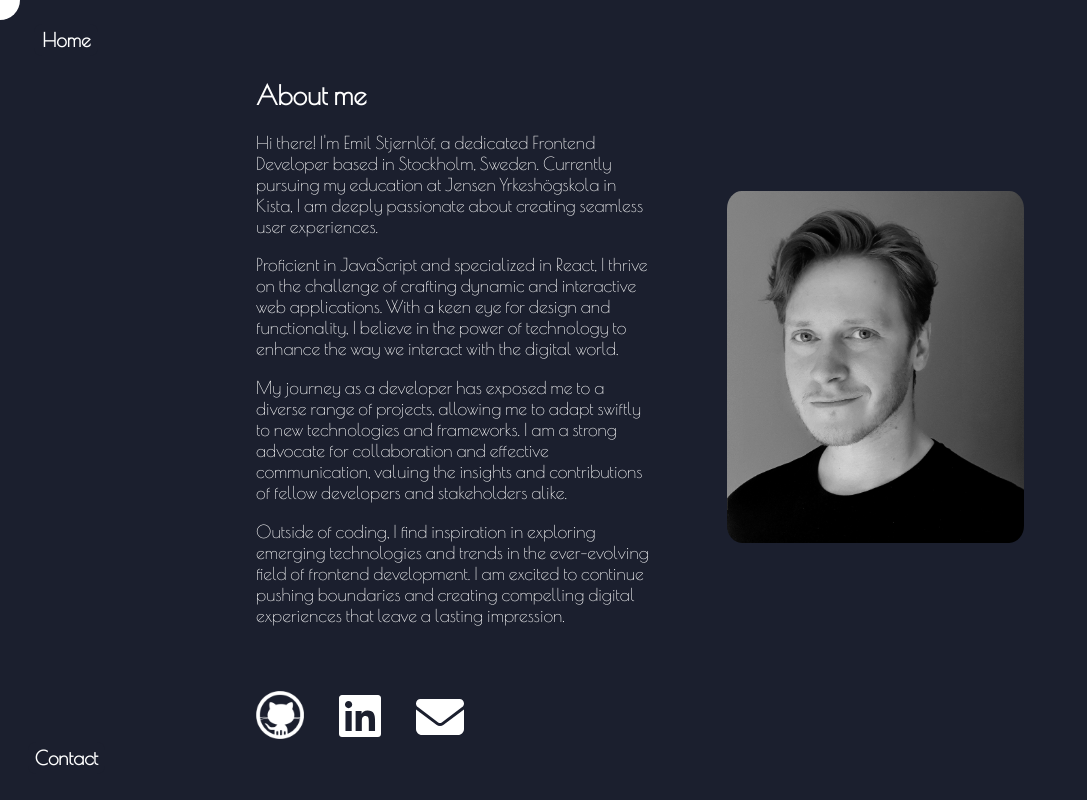
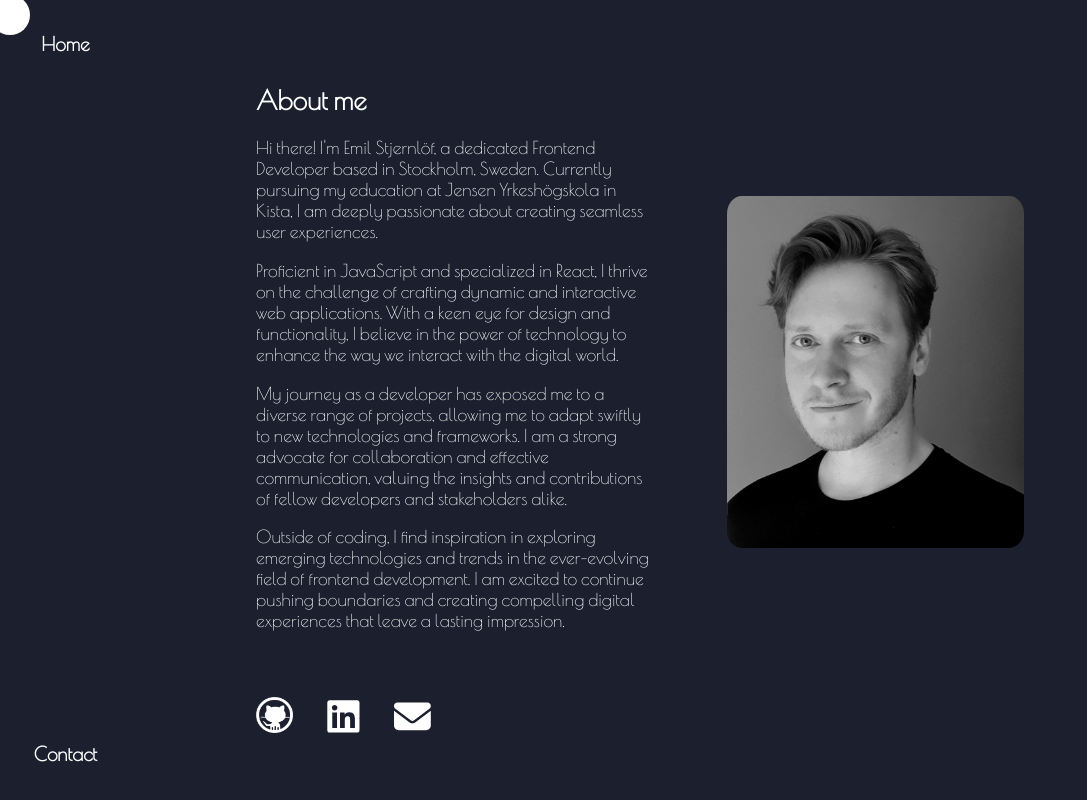
Before and after one commit to starleafer/My-portfolio, a React (Vite) app in the folder workspace/: page /about in a window 1280 px wide. Shown: the whole page, without its empty margins (0-1087 px from the left). Built offline with nearby package versions, Linux system fonts and the light colour scheme; a web font is replaced by a local one.

Commit message:
Refactor color usage to use CSS variables and update hover effects for improved consistency

```diff
--- a/workspace/src/App.jsx
+++ b/workspace/src/App.jsx
@@ -24,8 +24,9 @@ function App() {
   const [bgColor, setBgColor] = useState("");
   const [showSplash, setShowSplash] = useState(false);
 
-  const [isHovering, setIsHovering] = useState(false);
   const [isMouseDown, setIsMouseDown] = useState(false);
+  const [isHoveringCards, setIsHoveringCards] = useState(false);
+  const [isHoverButton, setIsHoverButton] = useState(false);
   const [cursorColor, setCursorColor] = useState("");
   const [cursorHoverColor, setCursorHoverColor] = useState("");
   const [cursorVisible, setCursorVisible] = useState(true);
@@ -33,7 +34,7 @@ function App() {
 
   const { x, y } = useMousePosition();
 
-  const size = isHovering ? 80 : isMouseDown ? 25 : isHovering && isMouseDown ? 25 : 40;
+  const size = isHoveringCards ? 80 : isMouseDown ? 25 : isHoverButton ? 40 : 40;
 
   const home = "/";
   const cleaning = "/cleaning";
@@ -60,7 +61,7 @@ function App() {
         break;
       case webbshop:
         pathColor = "var(--greenish)";
-        secondaryColor = "bisque";
+        secondaryColor = "var(--bisque)";
         break;
       case chatapp:
         pathColor = "var(--light-purple)";
@@ -82,6 +83,7 @@ function App() {
     setTimeout(() => {
       setBgColor(pathColor);
       setCursorOpacity(1);
+      setCursorHoverColor();
     }, 300);
     setCursorColor(secondaryColor);
 
@@ -112,14 +114,6 @@ function App() {
     };
   }, []);
 
-  const handleMouseEnter = () => {
-    setIsHovering(true);
-  };
-
-  const handleMouseLeave = () => {
-    setIsHovering(false);
-  };
-
   return (
     <>
       {showSplash ? (
@@ -129,7 +123,8 @@ function App() {
           <CustomCursor
             x={x}
             y={y}
-            isHovering={isHovering}
+            isHoverButton={isHoverButton}
+            isHoveringCards={isHoveringCards}
             cursorColor={cursorColor}
             cursorHoverColor={cursorHoverColor}
             size={size}
@@ -142,8 +137,8 @@ function App() {
                     path={home}
                     element={
                       <ScrollContainer>
-                        <Buttons path={home} />
-                        <Mainpage setCursorHoverColor={setCursorHoverColor} setIsHovering={setIsHovering} />
+                        <Buttons path={home} setIsHoverButton={setIsHoverButton} />
+                        <Mainpage setCursorHoverColor={setCursorHoverColor} setIsHoveringCards={setIsHoveringCards} />
                       </ScrollContainer>
                     }
                   />
@@ -151,7 +146,7 @@ function App() {
                     path={cleaning}
                     element={
                       <ScrollContainer className="scrollCleaning">
-                        <Buttons path={cleaning} />
+                        <Buttons path={cleaning} setIsHoverButton={setIsHoverButton} />
                         <Cleaning />
                       </ScrollContainer>
                     }
@@ -160,7 +155,7 @@ function App() {
                     path={chatapp}
                     element={
                       <ScrollContainer className="scrollChatApp">
-                        <Buttons path={chatapp} />
+                        <Buttons path={chatapp} setIsHoverButton={setIsHoverButton} />
                         <ChatApp />
                       </ScrollContainer>
                     }
@@ -169,7 +164,7 @@ function App() {
                     path={webbshop}
                     element={
                       <ScrollContainer className="scrollWebbShop">
-                        <Buttons path={webbshop} />
+                        <Buttons path={webbshop} setIsHoverButton={setIsHoverButton} />
                         <WebbShop />
                       </ScrollContainer>
                     }
@@ -178,7 +173,7 @@ function App() {
                     path={movieapp}
                     element={
                       <ScrollContainer className="scrollMovies">
-                        <Buttons path={movieapp} />
+                        <Buttons path={movieapp} setIsHoverButton={setIsHoverButton} />
                         <MovieApp />
                       </ScrollContainer>
                     }
@@ -187,7 +182,7 @@ function App() {
                     path={tictactoe}
                     element={
                       <ScrollContainer>
-                        <Buttons path={tictactoe} />
+                        <Buttons path={tictactoe} setIsHoverButton={setIsHoverButton} />
                         <TicTacToe />
                       </ScrollContainer>
                     }
--- a/workspace/src/components/Buttons.jsx
+++ b/workspace/src/components/Buttons.jsx
@@ -4,7 +4,7 @@ import styled, { css, keyframes } from "styled-components";
 import { motion as m } from "framer-motion";
 import { useCardContext } from '../context/CardContext';
 
-function Buttons({ about }) {
+function Buttons({ about, setIsHoverButton }) {
   const [copySuccessMessage, setCopySuccessMessage] = useState("");
   const [isContactActive, setIsContactActive] = useState(false);
   const [isClicked, setIsClicked] = useState(false);
@@ -99,7 +99,9 @@ function Buttons({ about }) {
               about={about}
               onClick={() => handleClick('/', 'white')}
               className={`${worksclass} ${lightmode}`}
-            >
+              // onMouseEnter={() => setIsHoverButton(true)}
+              // onMouseLeave={() => setIsHoverButton(false)}
+                      >
               Home
             </StyledButton>
           </>
@@ -112,7 +114,9 @@ function Buttons({ about }) {
             about={about}
             onClick={() => handleClick('/about', 'var(--dark)')}
             className={`${aboutclass} ${lightmode}`}
-          >
+            // onMouseEnter={() => setIsHoverButton(true)}
+            // onMouseLeave={() => setIsHoverButton(false)}
+                   >
             About me
           </StyledButton>
         ) : null}
@@ -124,7 +128,9 @@ function Buttons({ about }) {
             about={about}
             onClick={copyEmail}
             className={`clicked ${lightmode}`}
-          >
+            // onMouseEnter={() => setIsHoverButton(true)}
+            // onMouseLeave={() => setIsHoverButton(false)}
+                  >
             Contact
           </StyledButton>
           {copySuccessMessage && <CopyAlert className="clicked">{copySuccessMessage}</CopyAlert>}
@@ -224,8 +230,9 @@ const ButtonContainer = styled(m.div)`
 `;
 
 const StyledButton = styled(m.button)`
-  min-width: 5vw;
-  height: 4vh;
+  /* min-width: 5vw; */
+  height: 5vh;
+  padding: 5px;
   border-radius: 8px;
   border: 1px solid transparent;
   font-size: 1.2em;
--- a/workspace/src/components/CustomCursor.jsx
+++ b/workspace/src/components/CustomCursor.jsx
@@ -2,19 +2,29 @@ import React from 'react';
 import { motion } from 'framer-motion';
 import styled from 'styled-components';
 
-const CustomCursor = ({ x, y, isHovering, cursorColor, cursorHoverColor, size }) => {
-  return (
+const CustomCursor = ({ x, y, isHoveringCards, isHoverButton, cursorColor, cursorHoverColor, size }) => {
+  const baseSize = size;
+  const expandedSize = size * 2;
+
+  const offsetX = 30;
+  const offsetY = 35;
+
+   return (
     <CursorWrapper
       animate={{
-        WebkitMaskPosition: `${x - size / 2}px ${y - size / 2}px`,
-        WebkitMaskSize: `${size}px`,
+        x: x + offsetX - (isHoverButton ? expandedSize : baseSize),
+        y: y + offsetY - (isHoverButton ? expandedSize : baseSize),
+        width: isHoverButton ? expandedSize : baseSize,
+        height: isHoverButton ? expandedSize : baseSize,
+        backgroundColor: isHoveringCards ? cursorHoverColor : cursorColor,
       }}
       transition={{
-        type: 'tween',
-        ease: 'backOut',
-        duration: 0.2
+        x: { type: 'tween', ease: 'backOut', duration: 0.4 },
+        y: { type: 'tween', ease: 'backOut', duration: 0.4 },
+        width: { type: 'tween', ease: 'backOut', duration: 0.4 },
+        height: { type: 'tween', ease: 'backOut', duration: 0.4 },
       }}
-      color={isHovering ? cursorHoverColor : cursorColor}
+      color={isHoveringCards ? cursorHoverColor : 'var(--dark)'}
     />
   );
 };
@@ -25,13 +35,12 @@ const CursorWrapper = styled(motion.div)`
   left: 0;
   width: 100vw;
   height: 100vh;
-  mask-image: url('/mask.svg');
-  mask-size: 40px;
-  mask-position: 50% 50%;
-  mask-repeat: no-repeat;
+  mask-image: none;
   background: ${props => props.color};
+  border-radius: 50%;
   pointer-events: none;
   z-index: 9999;
+
 `;
 
 export default CustomCursor;
--- a/workspace/src/components/Projectlist.jsx
+++ b/workspace/src/components/Projectlist.jsx
@@ -4,7 +4,7 @@ import Card from './Card';
 import { CardProvider, useCardContext } from '../context/CardContext';
 import {motion} from 'framer-motion'
 
-function Projectlist({setCursorHoverColor, setIsHovering}) {
+function Projectlist({setCursorHoverColor, setIsHoveringCards}) {
     const { card } = useCardContext();
 
     if (!card) {
@@ -49,7 +49,7 @@ function Projectlist({setCursorHoverColor, setIsHovering}) {
                                 backgroundColor={item.backgroundColor}
                                 image={item.image}
                                 setCursorHoverColor={setCursorHoverColor}
-                                setIsHovering={setIsHovering}
+                                setIsHoveringCards={setIsHoveringCards}
                             />
                         </MotionContainer>
                     ))}
--- a/workspace/src/components/logos/Logo.jsx
+++ b/workspace/src/components/logos/Logo.jsx
@@ -67,7 +67,7 @@ const Busters = styled.div`
 
 const SoleSoul = styled.div`
     font-size: 1.2em;
-    color: bisque;
+    color: var(--bisque);
     font-family: 'Righteous';
 `
 
@@ -88,9 +88,9 @@ const ClassChat = styled.div`
 const MovieNight = styled.div`
   font-size: 1.2em;
   font-family: "Righteous";
-  color: bisque;
+  color: var(--bisque);
   padding: 5px;
-  border: 4px solid bisque;
+  border: 4px solid var(--bisque);
   border-radius: 10px;
   text-shadow: 0 0 0.125em rgb(223, 58, 29),
    0 0 0.45em rgb(255, 42, 5);
--- a/workspace/src/components/pages/AboutMe.jsx
+++ b/workspace/src/components/pages/AboutMe.jsx
@@ -193,25 +193,25 @@ const ContactLinksContainer = styled.div`
   `;
 
 const ContactLinks = styled.img`
-  width: 3em;
-  height: 3em;
+  width: 2.3em;
+  height: 2.3em;
   transition: transform 0.3s ease;
 
     &:hover {
-      transform: scale(1.3);
+      transform: scale(1.5);
     }
 
 `;
 
 const StyledFontAwesomeIcon = styled(FontAwesomeIcon)`
   color: #ffffff;
-  width: 3em;
-  height: 3em;
+  width: 2.3em;
+  height: 2.3em;
 
   transition: transform 0.3s ease;
 
   &:hover {
-    transform: scale(1.3);
+    transform: scale(1.5);
   }
 `;
 
@@ -224,12 +224,12 @@ const EnvelopeContainer = styled.div`
 
 const EnvelopeIcon = styled(FontAwesomeIcon)`
   color: #ffffff;
-  width: 3em;
-  height: 3em;
+  width: 2.3em;
+  height: 2.3em;
   transition: transform 0.3s ease;
 
   &:hover {
-    transform: scale(1.3);
+    transform: scale(1.5);
   }
 `;
 
--- a/workspace/src/components/pages/Mainpage.jsx
+++ b/workspace/src/components/pages/Mainpage.jsx
@@ -4,7 +4,7 @@ import { motion as m } from 'framer-motion'
 import styled, { keyframes } from 'styled-components';
 import AboutMe from '../pages/AboutMe';
 
-function Mainpage({ setCursorHoverColor, setIsHovering  }) {
+function Mainpage({ setCursorHoverColor, setIsHoveringCards  }) {
 
   const [hoverColor, setHoverColor] = useState('');
   const aboutMeRef = useRef(null);
@@ -78,7 +78,7 @@ function Mainpage({ setCursorHoverColor, setIsHovering  }) {
             )}
           </Title>
         </TitlesContainer>
-        <Projectlist setCursorHoverColor={setCursorHoverColor} setIsHovering={setIsHovering} />
+        <Projectlist setCursorHoverColor={setCursorHoverColor} setIsHoveringCards={setIsHoveringCards} />
       </Section>
       {/* <Section dark>
         <AboutMe />
--- a/workspace/src/components/pages/WebbShop.jsx
+++ b/workspace/src/components/pages/WebbShop.jsx
@@ -78,7 +78,7 @@ const PageTitle = styled.h1`
 font-size: 5vw;
 width: 80%;
 align-self: flex-start;
-color: bisque;
+color: var(--bisque);
 
 @media (max-width: 1024px) {
   margin: 1.5vh 0;
--- a/workspace/src/context/CardContext.jsx
+++ b/workspace/src/context/CardContext.jsx
@@ -7,7 +7,7 @@ export const CardProvider = ({ children }) => {
   const card = [
     { id: 1, title: "Cleaning service", path: 'cleaning', label: "React.js", color: 'var(--dark)', backgroundColor: 'var(--yellowish)'  },
     { id: 2, title: "Tic tac toe", path: 'tictactoe', label: "React Native", color: 'var(--blueish)', backgroundColor: 'var(--redish)', shadow: 'var(--shadow-blueish)'  },
-    { id: 3, title: "The webb shop", path: 'webbshop', label: "React.js", color: 'bisque', backgroundColor: 'var(--greenish)', shadow: 'var(--shadow-bisuqe)'  },
+    { id: 3, title: "The webb shop", path: 'webbshop', label: "React.js", color: 'var(--bisque)', backgroundColor: 'var(--greenish)', shadow: 'var(--shadow-bisuqe)'  },
     { id: 4, title: "The chat app", path: 'chatapp', label: "React Native", color: 'var(--neon-green)', backgroundColor: 'var(--light-purple)', shadow: 'var(--shadow-neon-green)'  },
     { id: 5, title: "The movie app", path: 'movieapp', label: "React.js / React Native", color: 'var(--redish)', backgroundColor: 'var(--darker)', shadow: 'var(--shadow-redish)'  },
   ];
--- a/workspace/src/index.css
+++ b/workspace/src/index.css
@@ -5,6 +5,8 @@
   --dark: #1b1f2e;
   --darker: #0f111a;
   --greenish: #497770;
+
+  --bisque: #ffe4c4;
   --shadow-bisuqe: #dfc8ad;
   --yellowish: #f5ca80;
   --ocean: #00a6a6;
@@ -138,7 +140,7 @@ body {
 
 .scrollWebbShop {
   ::-webkit-scrollbar-thumb {
-    background: bisque;
+    background: var(--bisque);
   }
 }
 
```
Also changed, not shown: workspace/src/components/Card.jsx (+6 -4 lines), workspace/src/components/Sidebar.jsx (+9 -9 lines).
